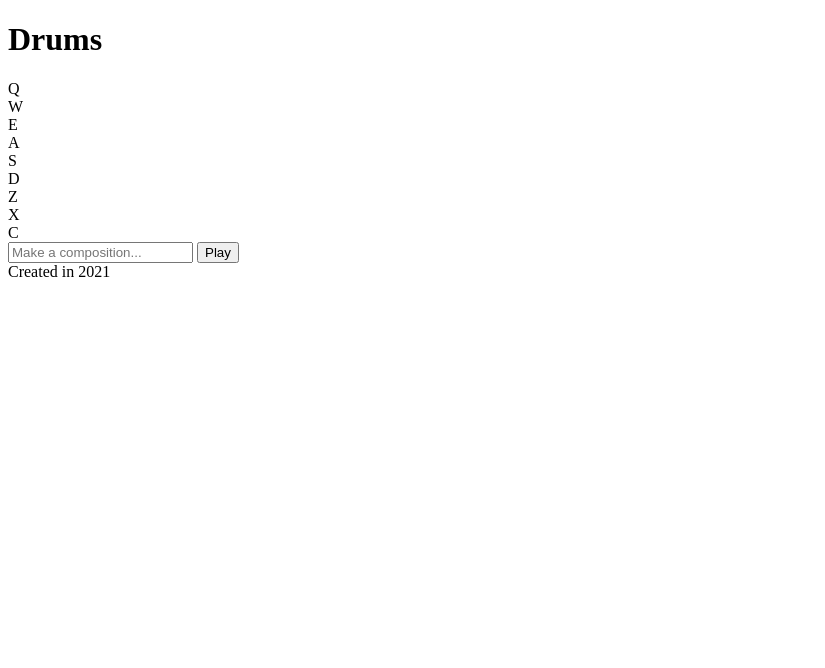
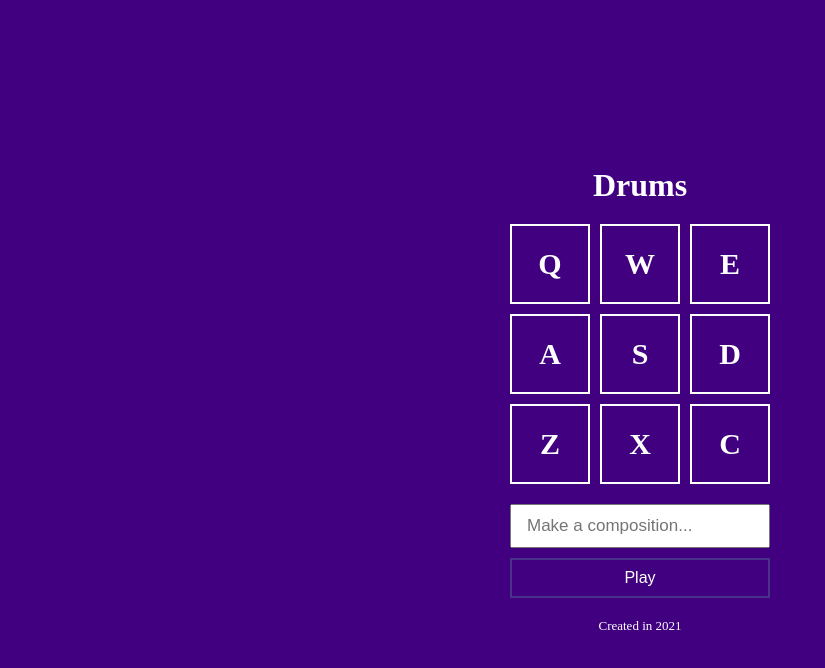
Before and after one commit to kkaori146/Project-Drums, a plain HTML site: page index.html in a window 1280 px wide. Shown: the whole page, without its empty margins (0-825 px from the left). Drawn offline with Linux system fonts and the light colour scheme.

Commit message:
CSS: Completed

```diff
--- /dev/null
+++ b/assets/style.css
@@ -0,0 +1,75 @@
+* {
+    margin: 0;
+    padding: 0;
+    box-sizing: border-box;
+}
+
+body {
+    display: flex;
+    min-height: 100vh;
+    justify-content: center;
+    align-items: center;
+    flex-direction: column;
+    background-color: #400080;
+}
+
+h1 {
+    color:#FFF;
+    margin-bottom: 20px;
+}
+
+.keys {
+    display: grid;
+    grid-template-columns: repeat(3, 1fr);
+    gap: 10px;
+}
+
+.key {
+    width: 80px;
+    height: 80px;
+    border: 2px solid #FFF;
+    color: #FFF;
+    display: flex;
+    justify-content: center;
+    align-items: center;
+    font-size: 30px;
+    font-weight: bold;
+}
+
+.key.active {
+    border: 2px solid #FF0;
+    color: #FF0;
+}
+
+.composer {
+    width: 260px;
+    margin-top: 20px;
+}
+
+.composer #input {
+    width: 100%;
+    outline: none;
+    font-size: 17px;
+    padding: 10px 15px;
+}
+
+.composer button {
+    width: 100%;
+    height: 40px;
+    background: none;
+    border: 2px solid #4A338A;
+    color: #FFF;
+    font-size: 16px;
+    margin-top: 10px;
+    cursor: pointer;
+}
+
+.composer button :hover {
+    background-color: rgba(0, 0, 0, 0.2);
+}
+
+footer {
+    margin-top: 20px;
+    color: #FFF;
+    font-size: 13px;;
+}
--- a/index.html
+++ b/index.html
@@ -4,7 +4,7 @@
     <meta charset="UTF-8">
     <meta name="viewport" content="width=device-width, initial-scale=1.0">
     <title>Drums</title>
-    <link rel="stylesheet" href="style.css" />
+    <link rel="stylesheet" href="./assets/style.css" />
 </head>
 <body>
     <h1>Drums</h1>
@@ -24,7 +24,7 @@
 
     </div>
 
-    <div class="composer">
+    <div class = "composer">
         <input type='text' id='input' placeholder="Make a composition..." />
         <button>Play</button>
     </div>
```
Also changed, not shown: style.css (deleted).
